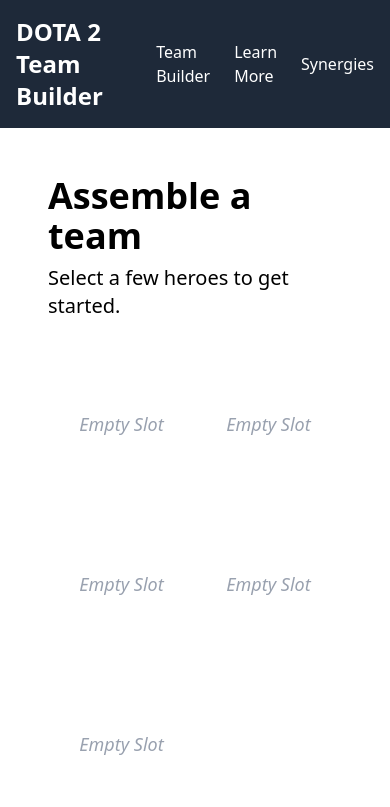
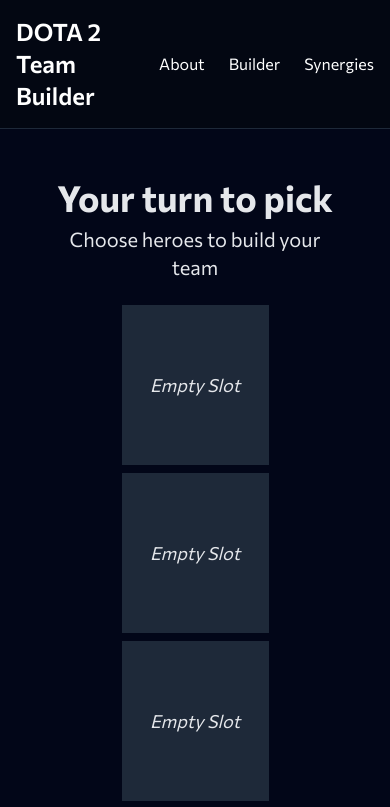
Before and after one commit to Trev241/dota-team-builder, a Vue app in the folder frontend/: page / in a window 390 px wide. Shown: the top 807 px of the page. Built offline with nearby package versions, Linux system fonts and the light colour scheme; no server answers.

Commit message:
Add selection animations

```diff
--- a/frontend/index.html
+++ b/frontend/index.html
@@ -10,7 +10,7 @@
 
 <body>
   <div id="app"></div>
-  <script type="module" src="/src/main.ts"></script>
+  <script type="module" src="/src/main.js"></script>
 </body>
 
 </html>
--- a/frontend/src/App.vue
+++ b/frontend/src/App.vue
@@ -1,15 +1,19 @@
 <template>
-  <div>
-    <nav v-if="showNavbar" class="flex text-white justify-between bg-gray-800 p-4">
+  <div class="bg-slate-950 text-gray-200 font-commissioner">
+    <nav
+      v-if="showNavbar"
+      class="flex text-white justify-between bg-gray-950 border-b border-gray-800 p-4"
+    >
       <div>
         <h1 class="text-2xl font-semibold">DOTA 2 Team Builder</h1>
       </div>
       <div class="flex items-center">
-        <router-link to="/" class="mr-6 hover:text-blue-300">Team Builder</router-link>
-        <router-link to="/about" class="mr-6 hover:text-blue-300">Learn More</router-link>
+        <router-link to="/about" class="mr-6 hover:text-blue-300">About</router-link>
+        <router-link to="/" class="mr-6 hover:text-blue-300">Builder</router-link>
         <router-link to="/embeddings" class="hover:text-blue-300">Synergies</router-link>
       </div>
     </nav>
+
     <main class="p-6">
       <router-view />
     </main>
--- a/frontend/src/index.css
+++ b/frontend/src/index.css
@@ -1 +1,10 @@
-@import 'tailwindcss';
+@import url("https://fonts.googleapis.com/css2?family=Commissioner:wght@100..900&family=Livvic:ital,wght@0,100;0,200;0,300;0,400;0,500;0,600;0,700;0,900;1,100;1,200;1,300;1,400;1,500;1,600;1,700;1,900&family=Poiret+One&family=Quicksand:wght@300..700&family=Tenor+Sans&display=swap");
+@import "tailwindcss";
+
+@theme {
+  --font-commissioner: Commissioner, sans-serif;
+  --font-poiret-one: "Poiret One", sans-serif;
+  --font-quicksand: Quicksand, sans-serif;
+  --font-livvic: Livvic, sans-serif;
+  --font-tenor-sans: "Tenor Sans", sans-serif;
+}
--- a/frontend/src/views/About.vue
+++ b/frontend/src/views/About.vue
@@ -22,7 +22,7 @@
       The neural network used here was trained on
       <a
         target="_blank"
-        class="text-blue-600 hover:text-blue-400"
+        class="text-blue-400 hover:text-blue-300 hover:underline"
         href="https://archive.ics.uci.edu/dataset/367/dota2+games+results"
         >this dataset</a
       >
@@ -50,7 +50,7 @@
       The
       <a
         target="_blank"
-        class="text-blue-600 hover:text-blue-400"
+        class="text-blue-400 hover:text-blue-300 hover:underline"
         href="https://archive.ics.uci.edu/dataset/367/dota2+games+results"
         >dataset</a
       >
--- a/frontend/src/views/Synergies.vue
+++ b/frontend/src/views/Synergies.vue
@@ -23,13 +23,13 @@
               :style="`background:${role.color}`"
               class="w-4 h-4 rounded-full mr-2 border"
             ></span>
-            <span class="font-medium text-gray-700">{{ role.name }}</span>
+            <span class="text-gray-300">{{ role.name }}</span>
           </div>
         </div>
         <div class="relative w-full h-[600px]">
           <div
             v-show="isLoading"
-            class="absolute inset-0 bg-gray-300 animate-pulse rounded z-10"
+            class="absolute inset-0 bg-gray-800 animate-pulse rounded z-10"
           ></div>
           <div ref="plot3dContainer" class="w-full h-full"></div>
         </div>
@@ -44,13 +44,13 @@
               :style="`background:${role.color}`"
               class="w-4 h-4 rounded-full mr-2 border"
             ></span>
-            <span class="font-medium text-gray-700">{{ role.name }}</span>
+            <span class="text-gray-300">{{ role.name }}</span>
           </div>
         </div>
         <div class="relative w-full h-[600px] mb-4">
           <div
             v-show="isLoading"
-            class="absolute inset-0 bg-gray-300 animate-pulse rounded z-10"
+            class="absolute inset-0 bg-gray-800 animate-pulse rounded z-10"
           ></div>
           <div ref="plot2dContainer" class="w-full h-full"></div>
         </div>
@@ -64,7 +64,7 @@
       </div>
 
       <div>
-        <h2 class="text-4xl font-bold mt-6 mb-4">Synergy Graph</h2>
+        <h2 class="text-4xl font-bold mt-12 mb-4">Synergy Graph</h2>
         <p class="mb-4">
           The charts above do not explicitly produce good synergy pairs. So instead of just plotting
           the embeddings in a chart, we can produce a synergy matrix produced by taking the cosine
--- a/frontend/src/views/Team.vue
+++ b/frontend/src/views/Team.vue
@@ -1,5 +1,5 @@
 <template>
-  <div class="relative min-h-screen mx-auto p-6 font-sans">
+  <div class="relative min-h-screen mx-auto p-6">
     <!-- Overlay text on large screens -->
     <div
       v-if="!isSmallScreen && typedText"
@@ -8,30 +8,43 @@
       {{ typedText }}
     </div>
 
-    <h1 class="text-4xl font-bold mb-2">Assemble a team</h1>
-    <p class="text-xl mb-6">Select a few heroes to get started.</p>
+    <div class="text-center">
+      <h1 class="text-4xl font-bold mb-2">
+        <span v-if="team.length < 5"> Your turn to pick </span>
+        <span v-else>Prepare for battle</span>
+      </h1>
+      <p class="text-xl mb-6">
+        <span v-if="team.length < 5">Choose heroes to build your team</span>
+        <span v-else>Your team is ready</span>
+      </p>
+    </div>
 
-    <div class="flex flex-wrap max-w-4xl mx-auto mb-8">
+    <div class="flex flex-wrap justify-center max-w-6xl gap-2 mx-auto mb-8">
       <div
         v-for="index in maxTeamSize"
         :key="index"
-        @click="removeHero(team[index - 1])"
-        class="w-1/2 md:w-1/5 rounded-lg flex flex-col items-center justify-center text-gray-400"
+        @click="removeHero($event, team[index - 1])"
+        class="w-1/2 md:w-1/6 rounded-lg flex flex-col items-center justify-center"
       >
         <template v-if="team[index - 1]">
-          <div class="w-full hover:bg-red-100 p-2 rounded-lg">
+          <div
+            :class="[
+              'w-full hover:bg-rose-600 p-1 rounded-lg',
+              index === team.length && 'team-chosen-icon',
+            ]"
+          >
             <img
               :src="team[index - 1].icon_url"
               :alt="team[index - 1].localized_name"
               class="w-full rounded-md object-contain"
             />
-            <div class="mt-1 font-semibold text-gray-900 text-center">
+            <div class="mt-1 font-semibold text-center">
               {{ team[index - 1].localized_name }}
             </div>
           </div>
         </template>
         <template v-else>
-          <div class="flex items-center h-40 w-full">
+          <div class="flex items-center h-40 w-full bg-gray-800">
             <p class="w-full text-center text-lg italic">Empty Slot</p>
           </div>
         </template>
@@ -58,12 +71,12 @@
         Heroes will be automatically sorted from highest to lowest synergy.
       </p>
 
-      <div ref="listContainer" class="flex flex-wrap">
+      <div ref="listContainer" class="flex flex-wrap gap-2">
         <div
           v-for="hero in filteredAndSortedHeroes"
           :key="hero.id"
           :class="[
-            'w-1/3 md:w-30 hero-icon rounded-lg p-1 flex flex-col items-center cursor-pointer hover:shadow-lg transition-shadow',
+            'w-1/3 md:w-30 hero-icon shadow-xl/20 rounded-lg flex flex-col items-center cursor-pointer hover:shadow-lg transition-shadow',
             team.length >= 5 ? 'opacity-50 pointer-events-none' : 'bg-white',
             !hero.filtered && 'opacity-10',
             hero.selected && 'opacity-10',
@@ -151,9 +164,9 @@
 const playHoverAnim = (event, hover) => {
   const element = event.currentTarget
   if (hover) {
-    gsap.to(element, { scale: 1.1, boxShadow: "0 10px 20px rgba(0,0,0,0.3)", duration: 0.3 })
+    gsap.to(element, { scale: 1.1, duration: 0.3 })
   } else {
-    gsap.to(element, { scale: 1, boxShadow: "0 0px 0px rgba(0,0,0,0)", duration: 0.3 })
+    gsap.to(element, { scale: 1, duration: 0.3 })
   }
 }
 
@@ -261,7 +274,14 @@
 const addHero = async (hero) => {
   if (team.value.length >= 5 || team.value.some((h) => h.id === hero.id) || !animationDone.value)
     return
+
   team.value.push(hero)
+  await nextTick()
+  gsap.fromTo(
+    ".team-chosen-icon",
+    { scale: 2.5, position: "relative", zIndex: 10 },
+    { scale: 1, duration: 0.5, ease: "power4.in", zIndex: "" },
+  )
 
   // Do not call predict if the team is full or if backend is not up
   if (team.value.length === 5 || !isBackendUp) {
@@ -272,7 +292,20 @@
   await predictHero()
 }
 
-const removeHero = async (hero) => {
+const removeHero = async (event, hero) => {
+  const target = event.currentTarget
+  target.classList.add("team-removed-icon")
+
+  await gsap.to(target, {
+    yPercent: 100,
+    opacity: 0,
+    ease: "power4.out",
+    duration: 0.5,
+  })
+
+  gsap.set(target, { yPercent: 0, opacity: 1 })
+  target.classList.remove("team-removed-icon")
+
   team.value = team.value.filter((h) => h.id !== hero.id)
 
   if (team.value.length >= 1) await predictHero()
```
Also changed, not shown: frontend/src/main.js (renamed from frontend/src/main.ts).
